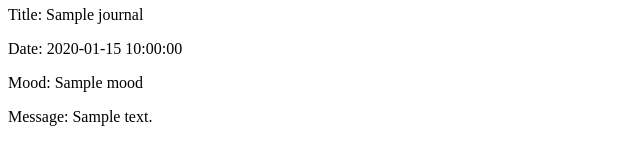
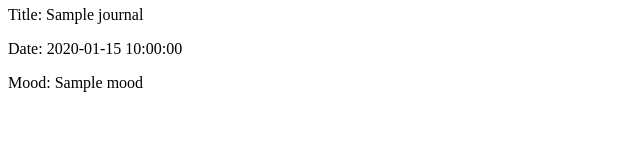
Before and after one commit to pokinakulayrosas/trylangito, a Flask app: page /admin/journal/1 in a window 1280 px wide. Shown: the part 1336-1478 px from the top of the page, without its empty margins (0-640 px from the left). After the commit the page ends 1428 px from the top, so only its background shows below. Run offline with Flask 3, Linux system fonts and the light colour scheme; a database or web service that is not in the repository returns one stand-in record (values such as "Sample title"); some libraries are stand-ins or nearby versions.

Commit message:
Update journal.html

```diff
--- a/templates/Admin/journal.html
+++ b/templates/Admin/journal.html
@@ -129,7 +129,6 @@
                             <p>Title: {{ entry.title }}</p>
                             <p>Date: {{ entry.date }}</p>
                             <p>Mood: {{ entry.mood }}</p>
-                            <p>Message: {{ entry.notes }}</p>
                         </div>
                     </div>
                 </div>
```
